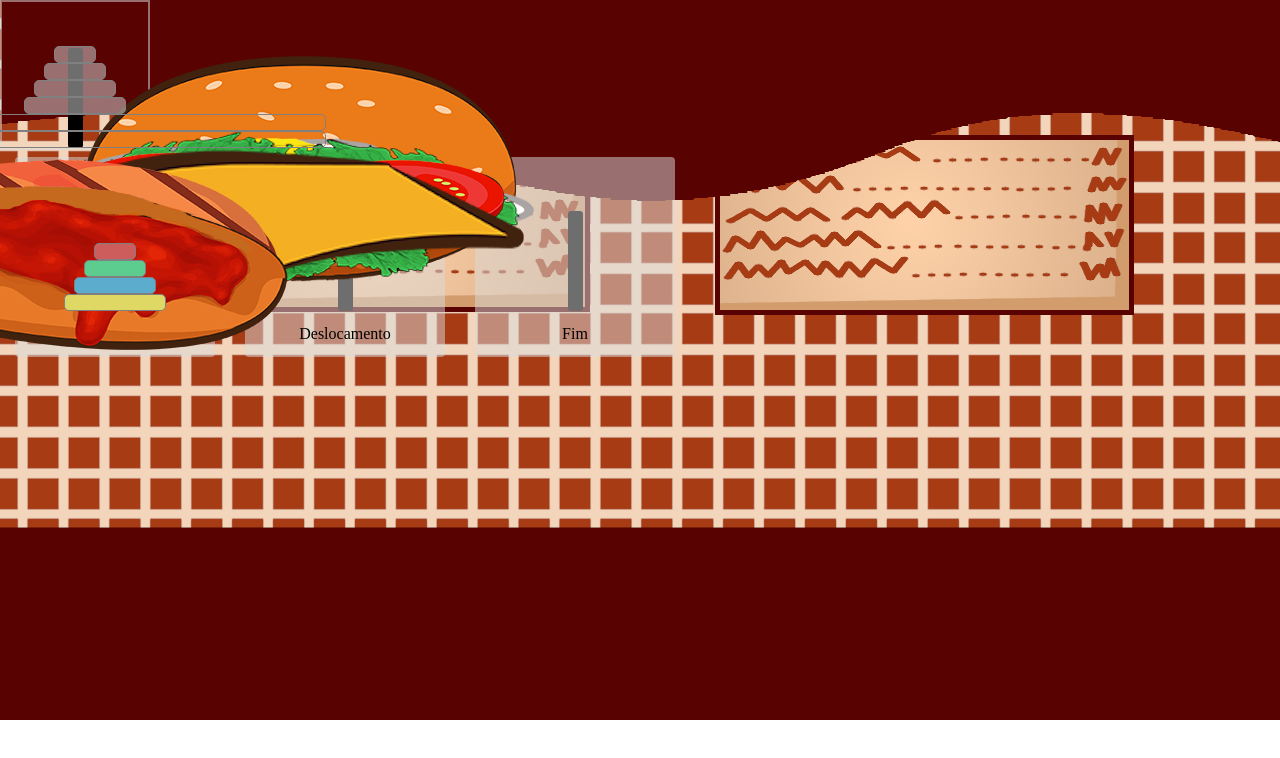
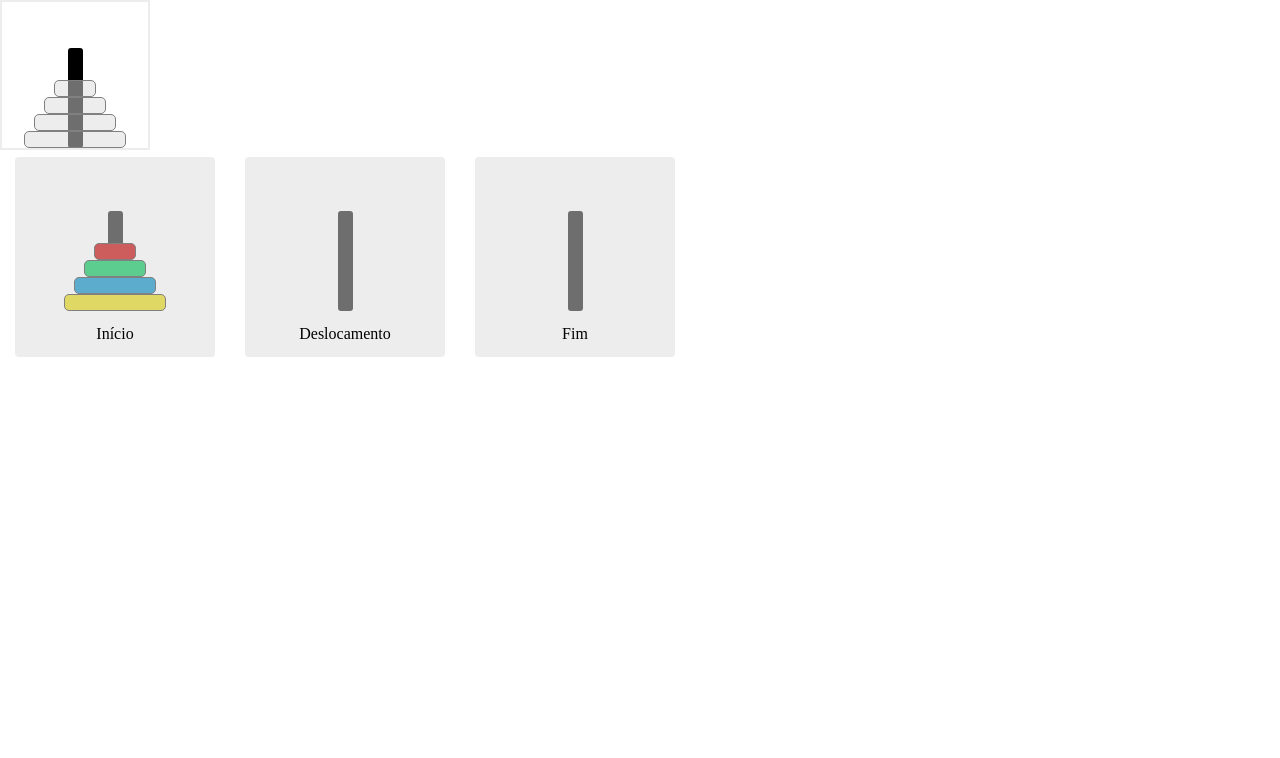
Before and after one commit to Kenzie-Academy-Brasil-Developers/entrega-torre-de-hanoi-sprint-5-emanuelz-martins, a plain HTML site: page index.html in a window 1280 px wide. Drawn offline with Linux system fonts and the light colour scheme.

Commit message:
correcao-de-push-errado

```diff
--- a/index.html
+++ b/index.html
@@ -14,35 +14,18 @@
             <div class="caixa__selecao">
                 <div id="hasteSelecao" class="haste"></div>
                 <div id="" class="discosTorre discosTorre--um">
-                    <figure>
-                        <img src="src/imgs/paotopo.png" alt="imagem do pão do topo do hamburguer valor 1">
-                    </figure>
+
                 </div>
                 <div id="" class="discosTorre discosTorre--dois">
-                    <figure>
-                        <img src="src/imgs/ovo.png" alt="imagem do ovo interior do hamburguer valor 2">
-                    </figure>
+
                 </div>
                 <div id="" class="discosTorre discosTorre--tres">
-                    <figure>
-                        <img src="src/imgs/salada.png" alt="imagem da salada interior do hamburguer valor 3">
-                    </figure>
+
                 </div>
                 <div id="" class="discosTorre discosTorre--quatro">
-                    <figure>
-                        <img src="src/imgs/queijo.png" alt="imagem do queijo interior do hamburguer valor 4">
-                    </figure>
+
                 </div>
-                <div id="" class="discosTorre discosTorre--cinco">
-                    <figure>
-                        <img src="src/imgs/carne.png" alt="imagem da carne interior do hamburguer valor 5">
-                    </figure>
-                </div>
-                <div id="" class="discosTorre discosTorre--seis">
-                    <figure>
-                        <img src="src/imgs/paobase.png" alt="imagem do pão da base do hamburguer valor 6">
-                    </figure>
-                </div>
+
 
 
             </div>
--- a/styles/style.css
+++ b/styles/style.css
@@ -1,9 +1,9 @@
-body{
+/* body{
   background-image: url(/src/imgs/background.png);
   background-repeat: no-repeat;
   background-position: top;
   background-size: auto;
-}
+} */
 
 .caixa__selecao {
   width: 150px;
```
